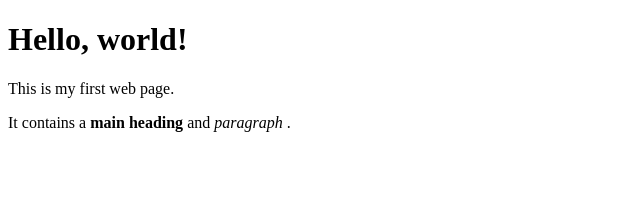
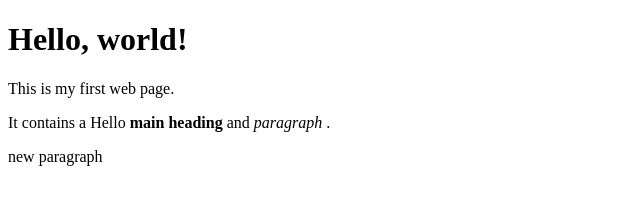
Before and after one commit to sadank45/workshop, a plain HTML site: page index.html in a window 1280 px wide. Shown: the whole page, without its empty margins (0-640 px from the left). Drawn offline with Linux system fonts and the light colour scheme.

Commit message:
added pharagraph

```diff
--- a/index.html
+++ b/index.html
@@ -6,8 +6,9 @@
     <body>
         <h1>Hello, world!</h1>
         <p>This is my first web page.</p>
-        <p>It contains a
+        <p>It contains a Hello
              <strong>main heading</strong> and <em> paragraph </em>.
+        <p>new paragraph</p>
         </p>
     </body>
 </html>
```
